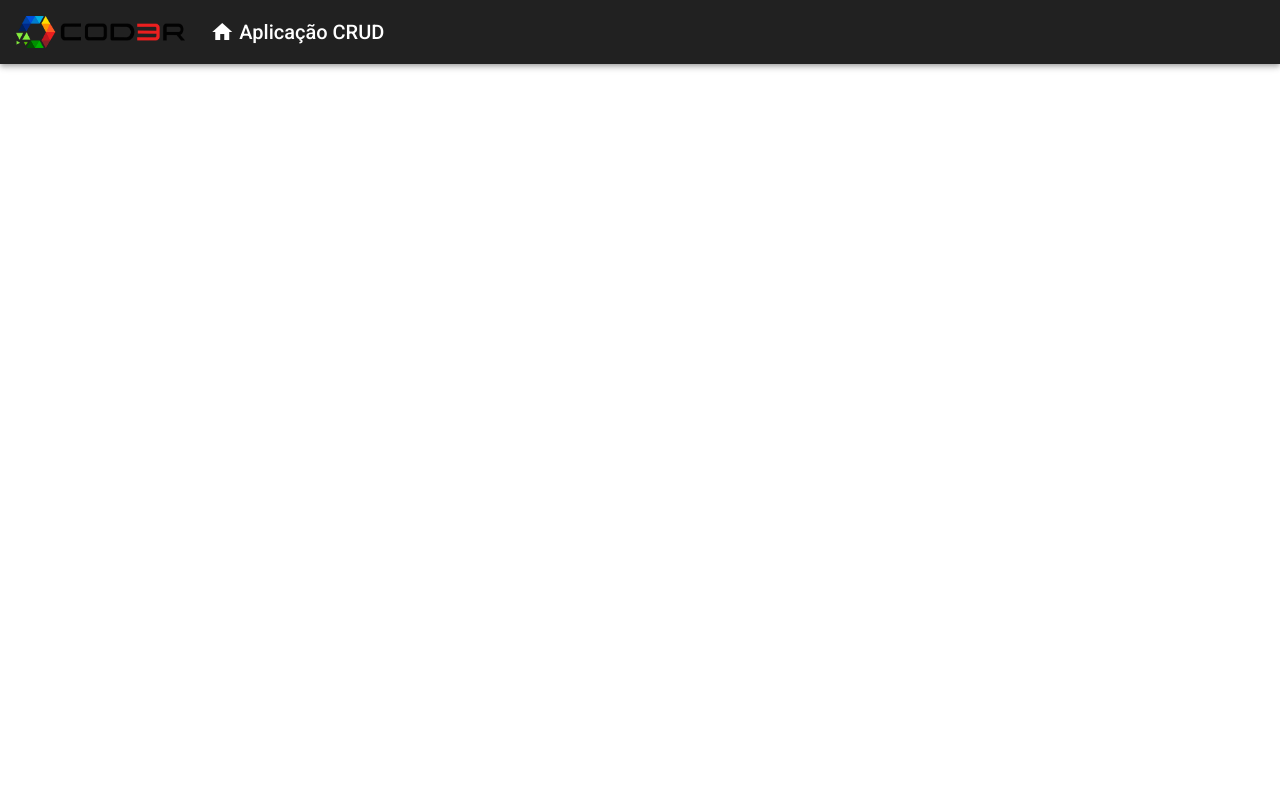
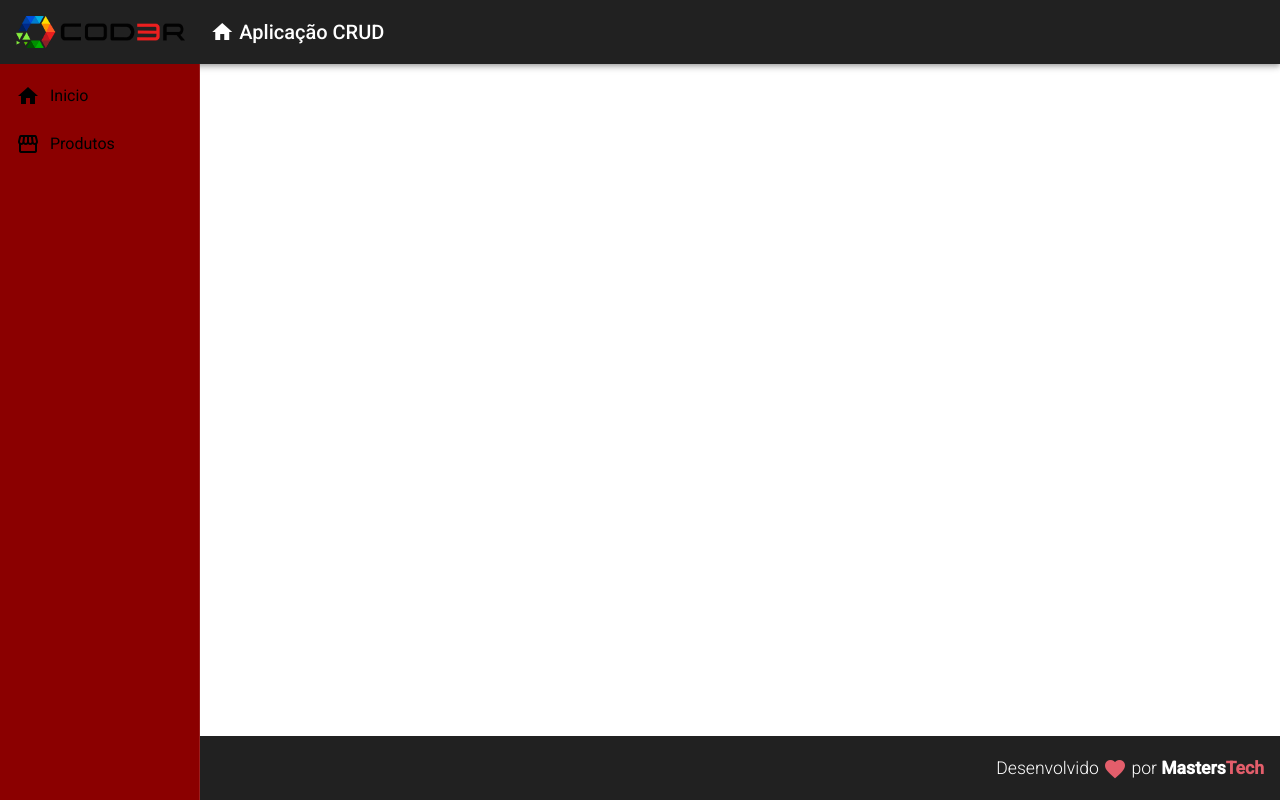
Before and after one commit to Brunomestres/angular9-json-server, an Angular app in the folder Frontend/: page / in a window 1280 px wide. Built offline with nearby package versions, Linux system fonts and the light colour scheme.

Commit message:
Add SideBar

```diff
--- a/Frontend/src/app/app.component.html
+++ b/Frontend/src/app/app.component.html
@@ -1 +1,3 @@
 <app-header></app-header>
+<app-nav></app-nav>
+<app-footer></app-footer>
--- a/Frontend/src/app/components/template/footer/footer.component.css
+++ b/Frontend/src/app/components/template/footer/footer.component.css
@@ -0,0 +1,11 @@
+.footer {
+    position: fixed;
+    bottom: 0;
+    display: flex;
+    justify-content: flex-end;
+
+}
+.footer > span{
+    font-weight: 300;
+    font-size: 1.1rem;
+}
--- a/Frontend/src/app/components/template/footer/footer.component.html
+++ b/Frontend/src/app/components/template/footer/footer.component.html
@@ -1 +1,9 @@
-<p>footer works!</p>
+<mat-toolbar class="footer">
+    <span>
+        Desenvolvido
+        <i class="material-icons red v-middle">
+            favorite
+        </i>
+        por <strong>Masters<span class="red">Tech</span></strong>
+    </span>
+</mat-toolbar>
--- /dev/null
+++ b/Frontend/src/app/components/template/nav/nav.component.css
@@ -0,0 +1,13 @@
+.sidenav{
+    background-color: #8B0000;
+    width: 200px;
+}
+
+.sidenav a {
+    color: #000000;
+
+}
+
+.sidenav i{
+    padding-right: 10px;
+}
--- /dev/null
+++ b/Frontend/src/app/components/template/nav/nav.component.html
@@ -0,0 +1,19 @@
+<mat-sidenav-container class="container">
+    <mat-sidenav class="sidenav" mode="side" opened
+        fixedInViewport="true" fixedTopGap="64">
+        <mat-nav-list class="nav-list">
+            <a mat-list-item>
+                <i class="material-icons">
+                    home
+                </i>
+                Inicio
+            </a>
+            <a mat-list-item>
+                <i class="material-icons">
+                    storefront
+                </i>
+                Produtos
+            </a>
+        </mat-nav-list>
+    </mat-sidenav>
+</mat-sidenav-container>
--- /dev/null
+++ b/Frontend/src/app/components/template/nav/nav.component.ts
@@ -0,0 +1,15 @@
+import { Component, OnInit } from '@angular/core';
+
+@Component({
+  selector: 'app-nav',
+  templateUrl: './nav.component.html',
+  styleUrls: ['./nav.component.css']
+})
+export class NavComponent implements OnInit {
+
+  constructor() { }
+
+  ngOnInit(): void {
+  }
+
+}
--- a/Frontend/src/styles.css
+++ b/Frontend/src/styles.css
@@ -2,3 +2,11 @@
 
 html, body { height: 100%; }
 body { margin: 0; font-family: Roboto, "Helvetica Neue", sans-serif; }
+
+.red{
+    color: rgb(227, 94, 107);
+}
+
+.v-middle{
+    vertical-align: middle;
+}
```
Also changed, not shown: Frontend/src/app/app.module.ts (+10 -2 lines).
